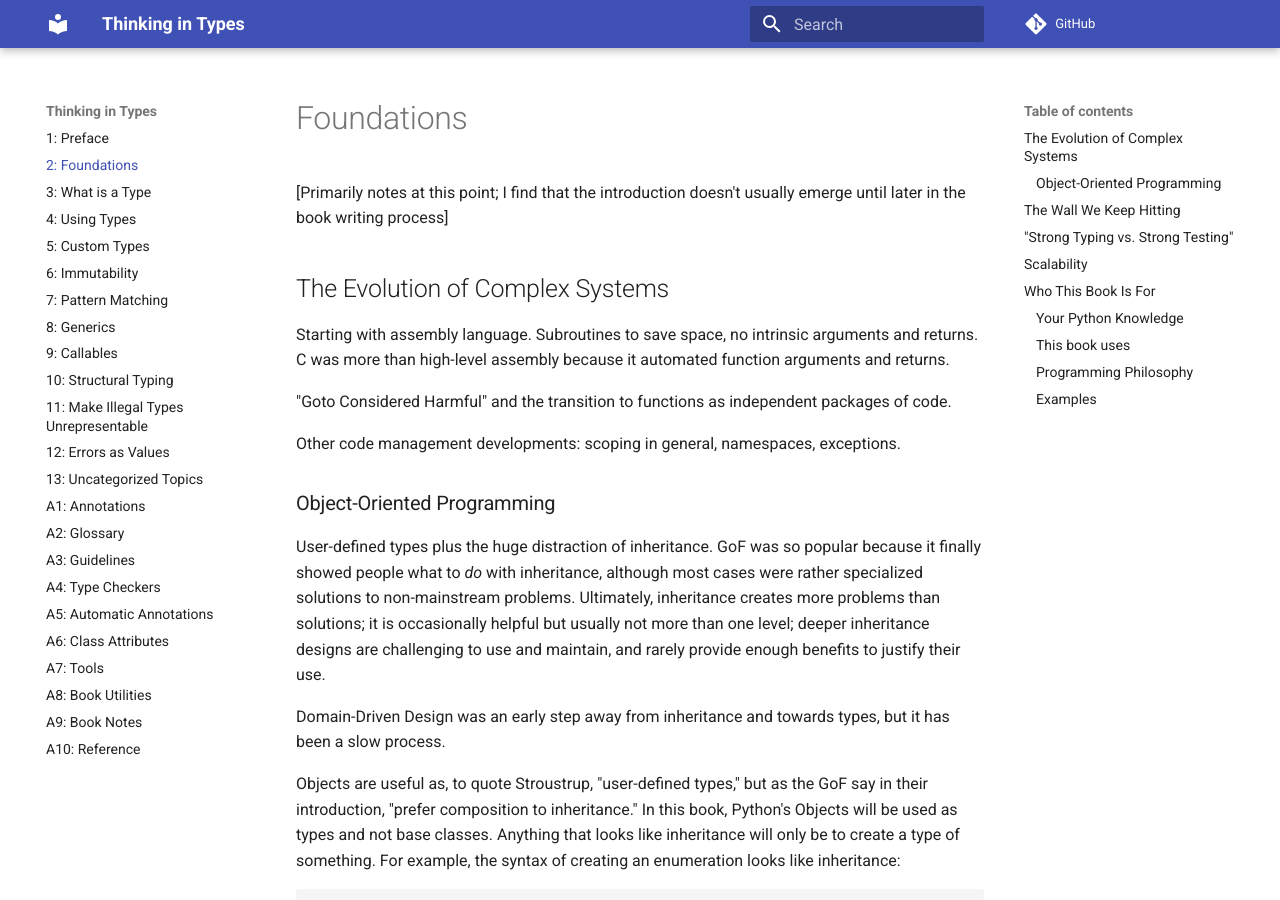
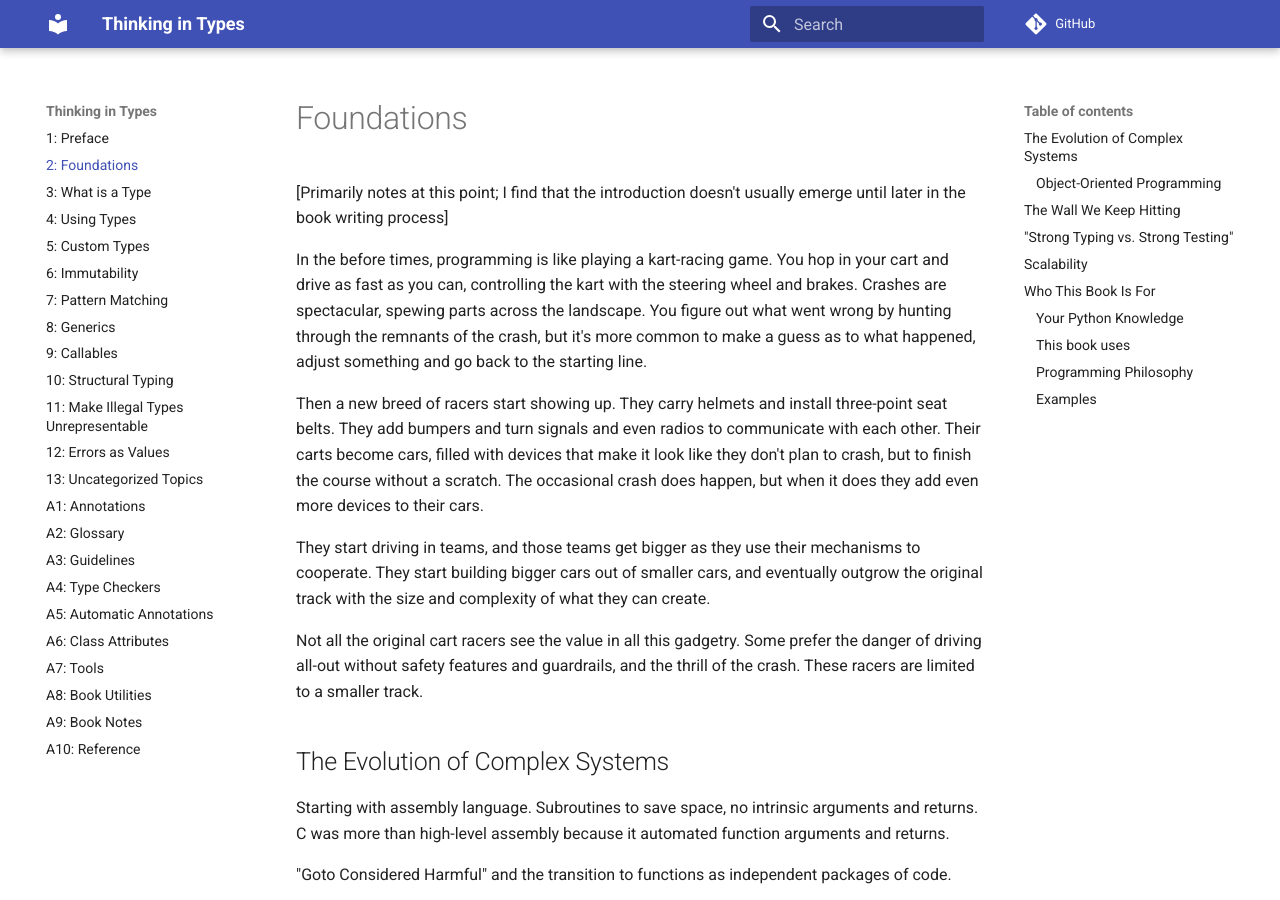
Before and after one commit to ThinkingInTypes/ThinkingInTypes.github.io, an MkDocs documentation site: the page built from Chapters/C02_Foundations.md, in a window 1280 px wide and 900 px high. Built offline with MkDocs 1.6.1 and Material for MkDocs 9.7.7, drawn with Linux system fonts in a browser that asks for light colours; comment, search, counter and statistics services are not loaded; some of the changed text lies outside the part shown.

Commit message:
Update C02_Foundations.md

```diff
--- a/Chapters/C02_Foundations.md
+++ b/Chapters/C02_Foundations.md
@@ -1,6 +1,27 @@
 # Foundations
 
 [Primarily notes at this point; I find that the introduction doesn't usually emerge until later in the book writing process]
+
+In the before times, programming is like playing a kart-racing game.
+You hop in your cart and drive as fast as you can, controlling the kart with the steering wheel and brakes.
+Crashes are spectacular, spewing parts across the landscape.
+You figure out what went wrong by hunting through the remnants of the crash,
+but it's more common to make a guess as to what happened, adjust something and go back to the starting line.
+
+Then a new breed of racers start showing up.
+They carry helmets and install three-point seat belts.
+They add bumpers and turn signals and even radios to communicate with each other.
+Their carts become cars, filled with devices that make it look like they don't plan to crash,
+but to finish the course without a scratch.
+The occasional crash does happen, but when it does they add even more devices to their cars.
+
+They start driving in teams, and those teams get bigger as they use their mechanisms to cooperate.
+They start building bigger cars out of smaller cars,
+and eventually outgrow the original track with the size and complexity of what they can create.
+
+Not all the original cart racers see the value in all this gadgetry.
+Some prefer the danger of driving all-out without safety features and guardrails, and the thrill of the crash.
+These racers are limited to a smaller track.
 
 ## The Evolution of Complex Systems
 
```
Also changed, not shown: other parts of Chapters/C02_Foundations.md (+1 -1 lines).
